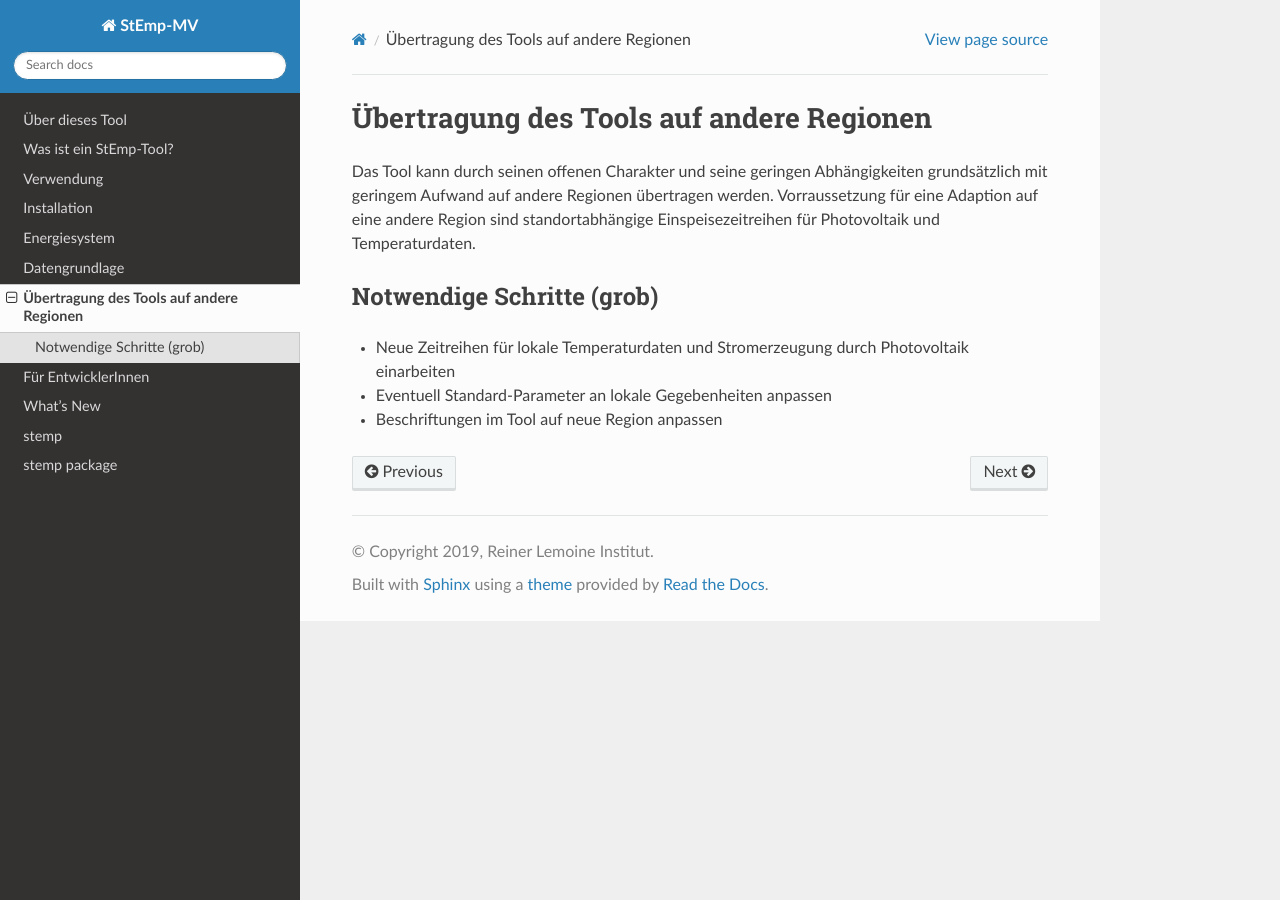
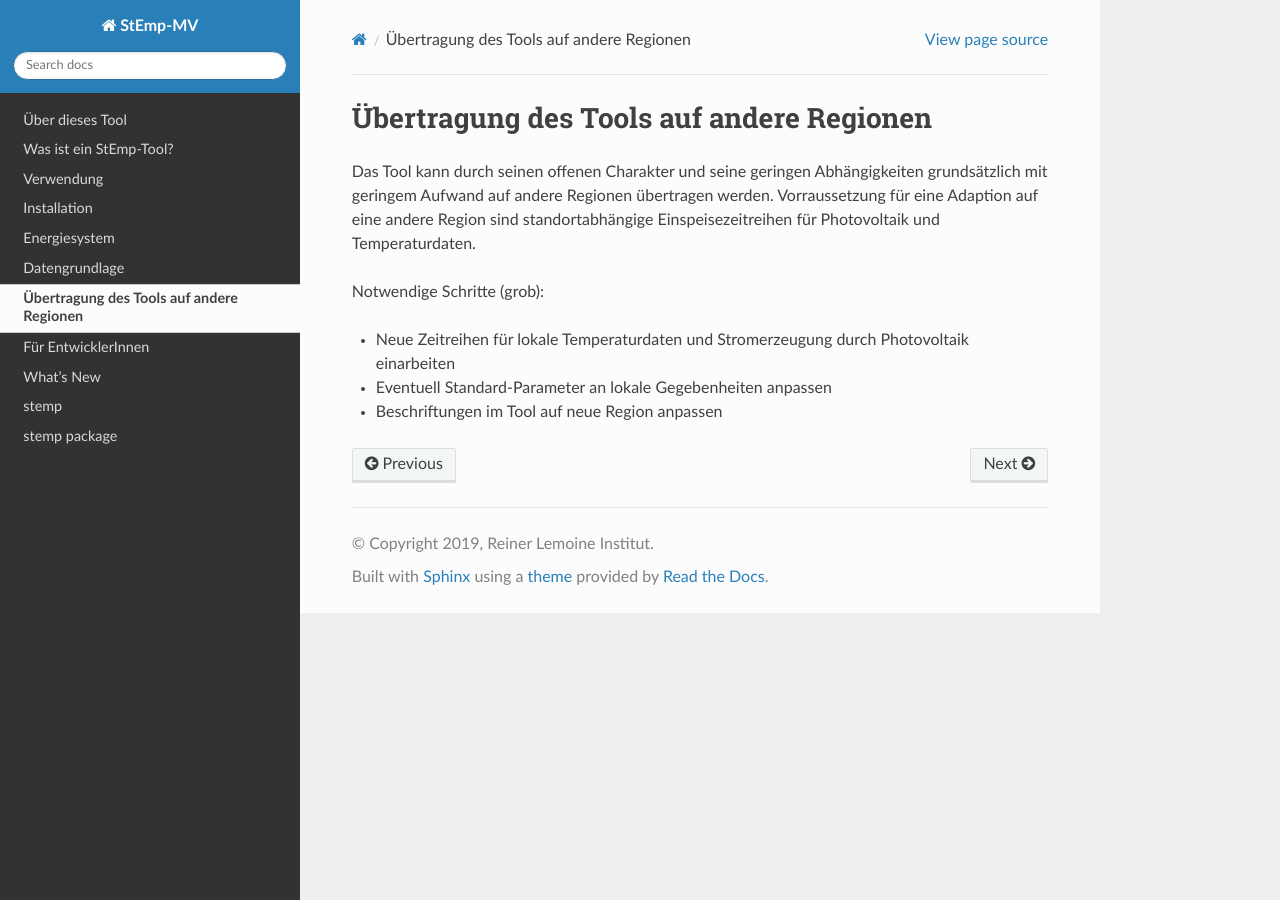
Before and after one commit to rl-institut/WAM_APP_stemp_mv, a Sphinx documentation site: the page built from doc/tool_transfer.rst, in a window 1280 px wide. Built offline with Sphinx 7.4.7 and the Read the Docs theme 2.0.0, drawn with Linux system fonts in a browser that asks for light colours; pages that are not in the unit, such as notebooks, are missing from menus; the version number could not be read and is left out.

Commit message:
Minor change

```diff
--- a/doc/tool_transfer.rst
+++ b/doc/tool_transfer.rst
@@ -7,8 +7,7 @@ Das Tool kann durch seinen offenen Charakter und seine geringen Abhängigkeiten
 Vorraussetzung für eine Adaption auf eine andere Region sind standortabhängige Einspeisezeitreihen für Photovoltaik und Temperaturdaten.
 
 
-Notwendige Schritte (grob)
---------------------------
+Notwendige Schritte (grob):
 
 * Neue Zeitreihen für lokale Temperaturdaten und Stromerzeugung durch Photovoltaik einarbeiten
 * Eventuell Standard-Parameter an lokale Gegebenheiten anpassen
```
